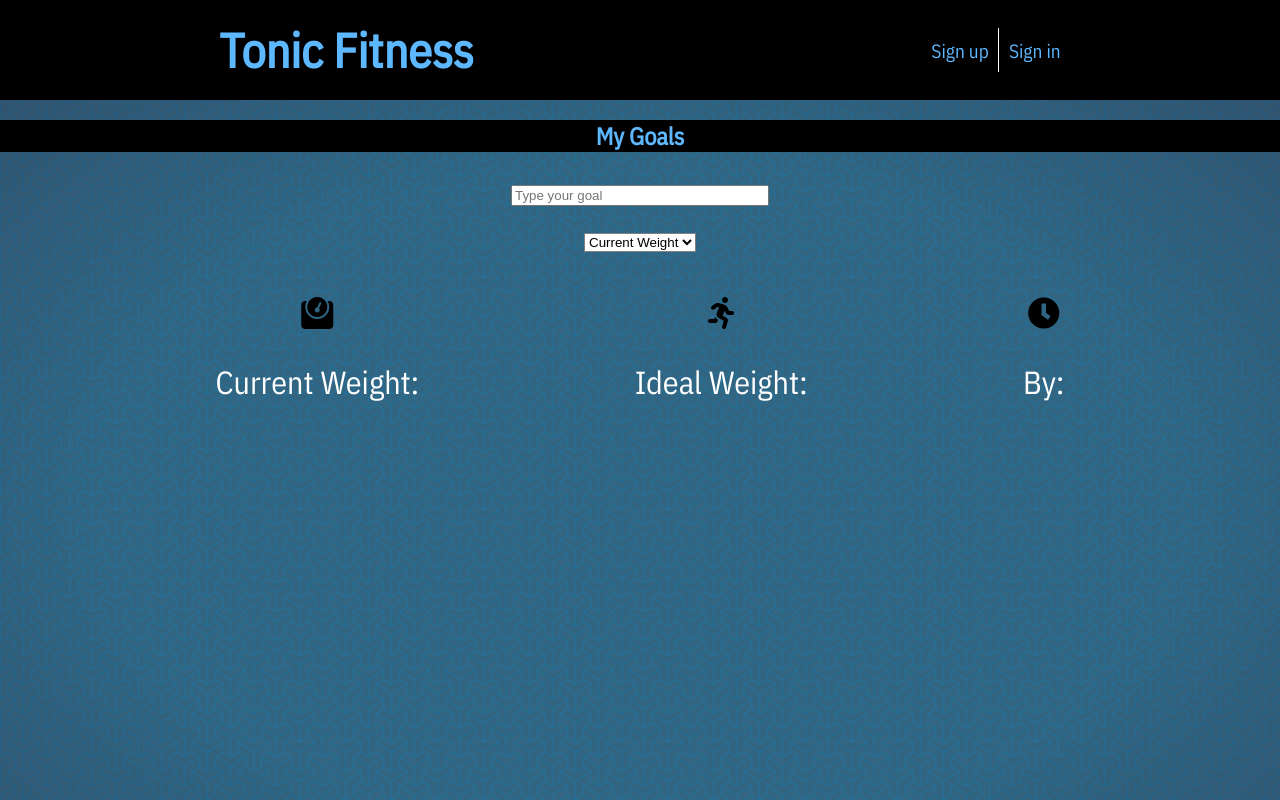
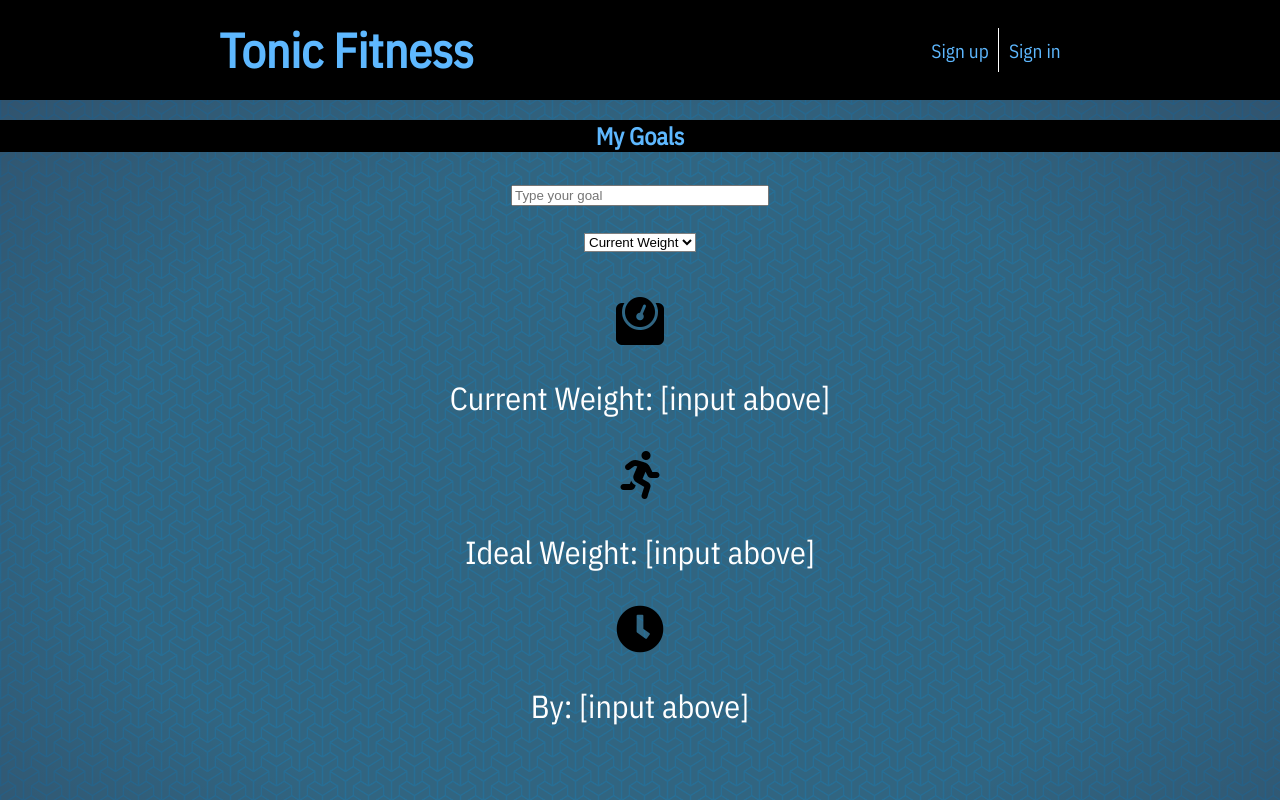
Before and after one commit to chingu-voyages/geckos-project-11, a React (Create React App) app in the folder tonic-fitness/: page /goals in a window 1280 px wide. Shown: the top 800 px of the page. Built offline with nearby package versions, Linux system fonts and the light colour scheme.

Commit message:
Larger icons and placeholder text for entry

```diff
--- a/tonic-fitness/src/components/Goals.js
+++ b/tonic-fitness/src/components/Goals.js
@@ -5,9 +5,9 @@ class Goals extends Component  {
     super(props);
     this.state = {
       UI: {
-        weight: '',
-        goal: '',
-        by: ''
+        weight: '[input above]',
+        goal: '[input above]',
+        by: '[input above]'
       }
     }
   }
@@ -46,7 +46,6 @@ class Goals extends Component  {
             </select>
         </section>
         <section className="goal-display">
-          <div className="flex-row">
           <article className="flex-col">
               <i className="fas fa-weight"></i>
             <p className="heading-text"> Current Weight: <span className='weight'>{UI.weight}</span>
@@ -62,7 +61,6 @@ class Goals extends Component  {
             <p className="heading-text"> By: <span className='by'>{UI.by}</span>
             </p>
           </article>
-          </div>
         </section>
       </div>
     );
--- a/tonic-fitness/src/stylesheets/Goals.scss
+++ b/tonic-fitness/src/stylesheets/Goals.scss
@@ -37,12 +37,16 @@
     }
 
     .goal-display {
+      display: flex;
+      flex-flow: column nowrap;
+      justify-content: center;
+      align-items: center;
       width: 100%;
       margin: 2em 0;
     }
 
     .fas {
-      font-size: 2em;
+      font-size: 3em;
     }
 
     ul {
```
Lines whose indentation alone changed are shown as unchanged.
